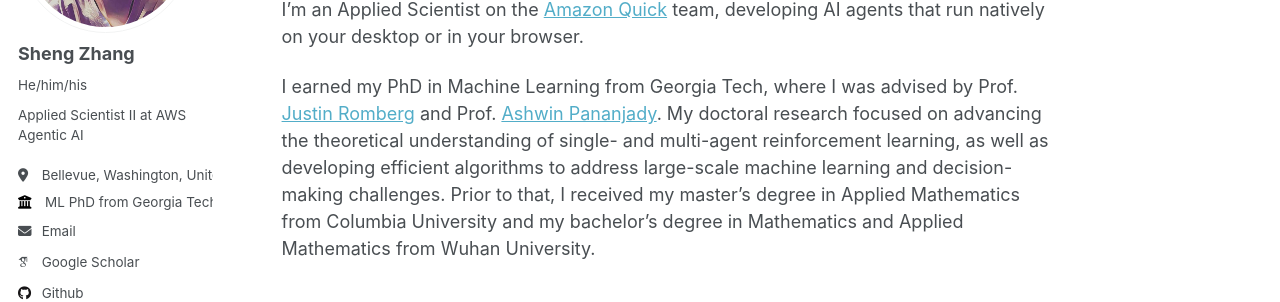
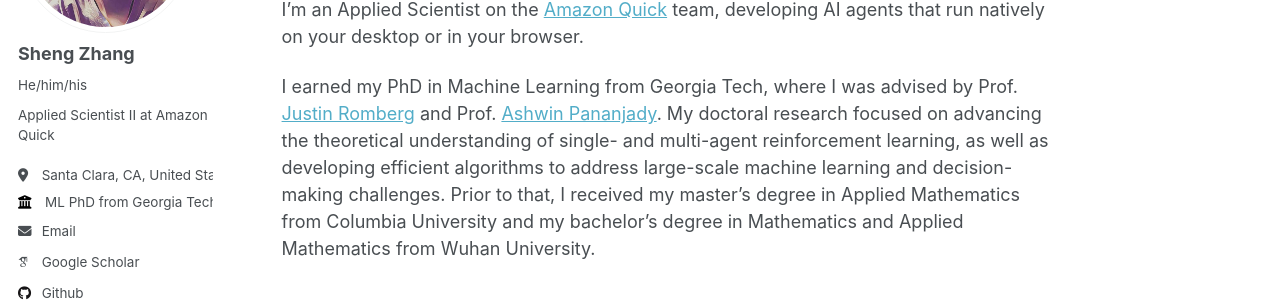
Before and after one commit to szhangml/szhangml.github.io, a Jekyll site: the page built from _pages/about.md, in a window 1280 px wide. Shown: the part 248-550 px from the top of the page. Built offline with Jekyll 4.4.1, drawn with Linux system fonts in a browser that asks for light colours; some web fonts are replaced.

Commit message:
Update bio and location in config file

```diff
--- a/_config.yml
+++ b/_config.yml
@@ -24,8 +24,8 @@ author:
   avatar           : "selfie.png"
   name             : "Sheng Zhang"
   pronouns         : "He/him/his" # example: "she/her"
-  bio              : "Applied Scientist II at AWS Agentic AI"
-  location         : "Bellevue, Washington, United States"
+  bio              : "Applied Scientist II at Amazon Quick"
+  location         : "Santa Clara, CA, United States"
   employer         : "ML PhD from Georgia Tech"
   uri              : # URL
   email            : "szhang405@outlook.com"
```
